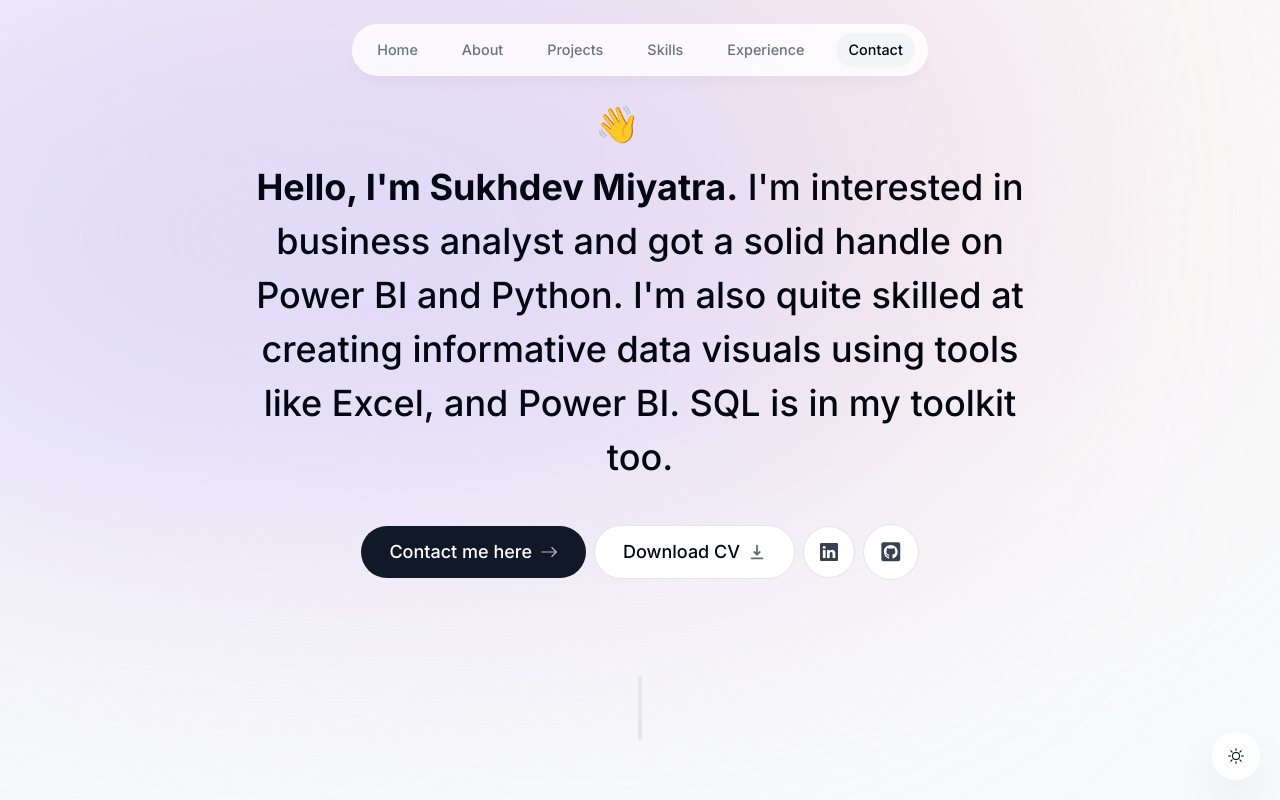
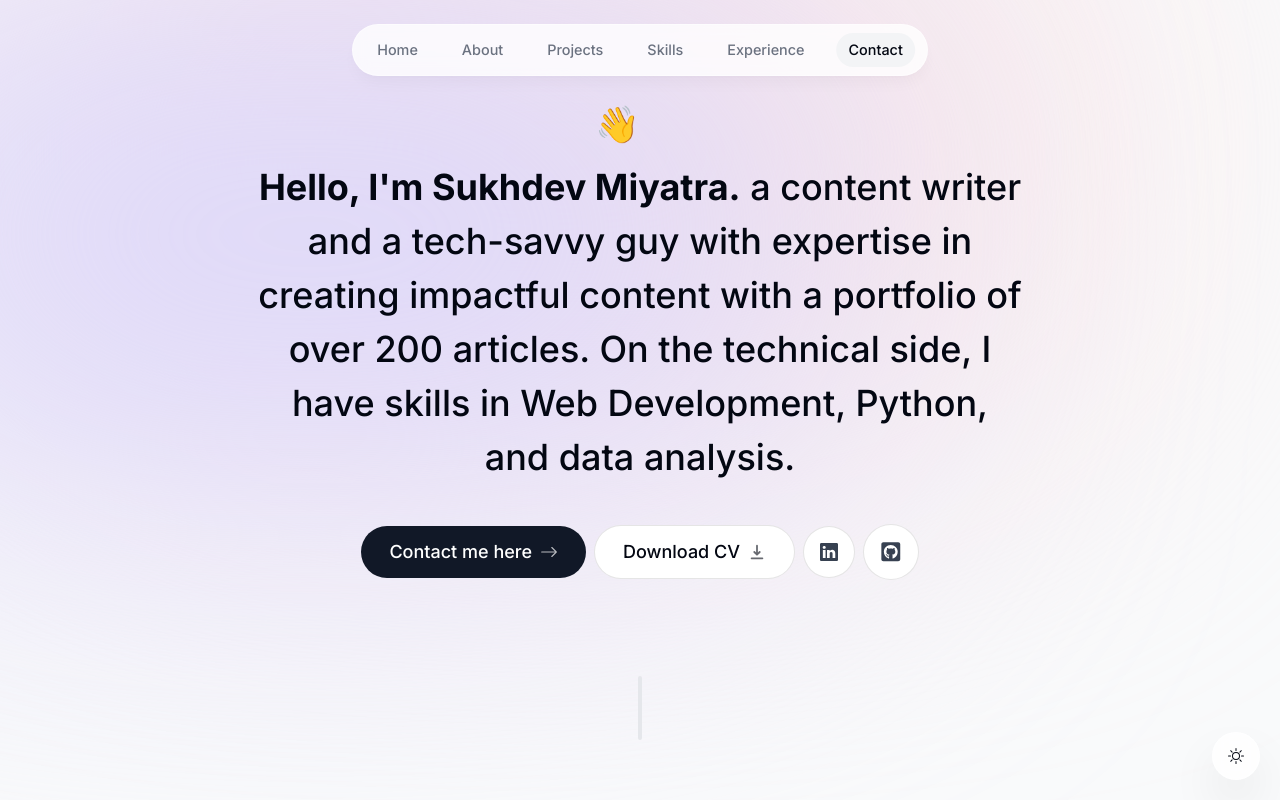
Before and after one commit to sukhdevmiyatra/portfolio-website, a Next.js app: page / in a window 1280 px wide. Shown: the top 800 px of the page. Built offline with nearby package versions, Linux system fonts and the light colour scheme.

Commit message:
Update intro.tsx

```diff
--- a/components/intro.tsx
+++ b/components/intro.tsx
@@ -53,9 +53,9 @@
         initial={{ opacity: 0, y: 100 }}
         animate={{ opacity: 1, y: 0 }}
       >
-        <span className="font-bold">Hello, I'm Sukhdev Miyatra.</span> I'm interested in business analyst and got a{" "}
-        solid handle on Power BI and Python. I'm also quite skilled at creating informative data visuals using tools like Excel, and
-        Power BI. SQL is in my toolkit too.
+        <span className="font-bold">Hello, I'm Sukhdev Miyatra.</span> a content writer and a tech-savvy guy with expertise in creating impactful
+          content with a portfolio of over 200 articles. On the technical side, I have skills in Web Development,
+          Python, and data analysis.
 
       </motion.h1>
 
```
